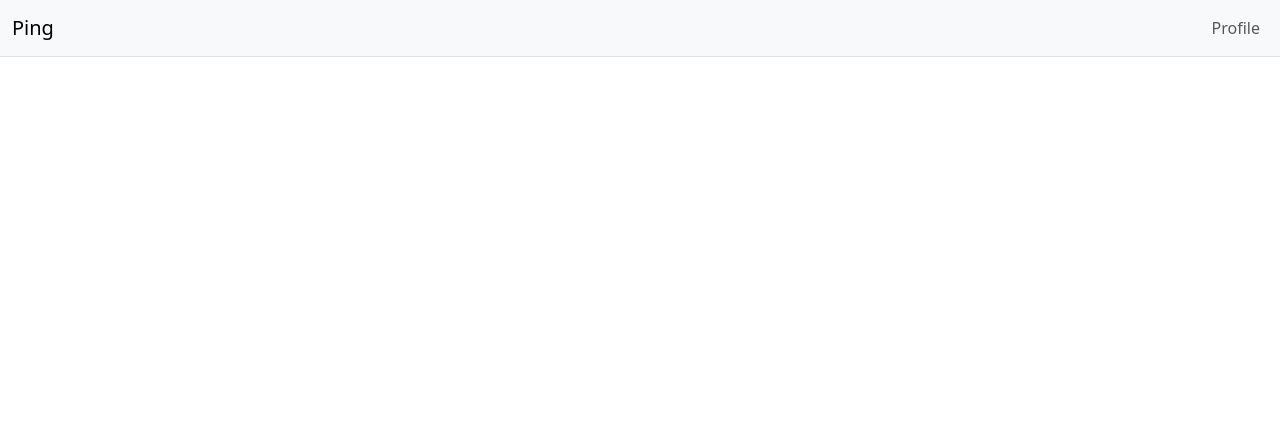
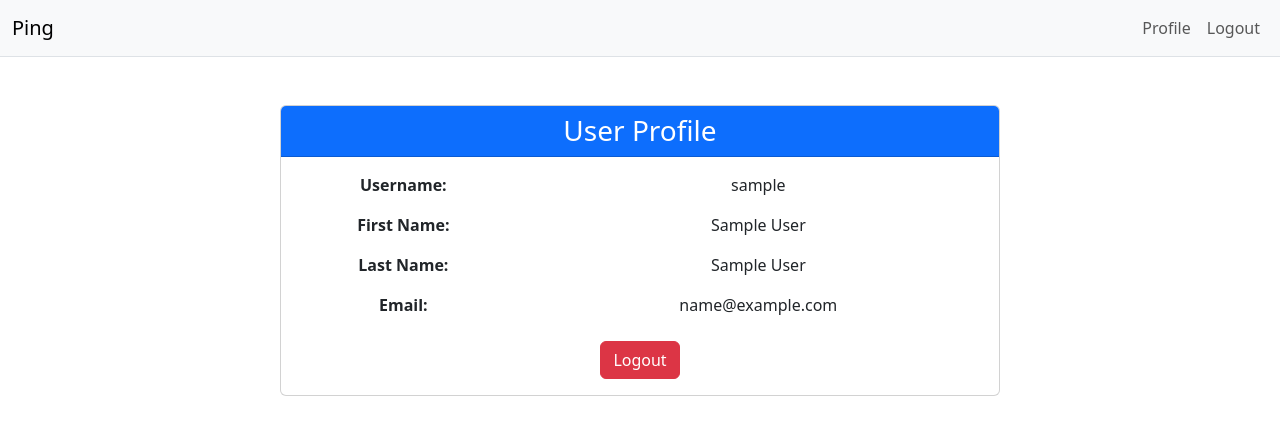
Before and after one commit to HasseenSayed/PingLite, a Flask app: page /profile in a window 1280 px wide. Shown: the top 435 px of the page. Run offline with Flask 3, Linux system fonts and the light colour scheme; the visitor is signed in with stand-in values (Sample User, id 1).

Commit message:
cursor dinges

```diff
--- a/api/api.py
+++ b/api.py
@@ -1,6 +1,6 @@
 from mysql.connector import connect, Error
 from flask import Flask, jsonify, request
-from user import User
+from models import User
 
 app = Flask(__name__)
 
--- a/app.py
+++ b/app.py
@@ -1,14 +1,14 @@
 from flask import Flask, render_template, redirect, request, session
 from werkzeug.middleware.proxy_fix import ProxyFix
 import requests
+import json
+from models import User
 
 app = Flask(__name__)
 app.secret_key = "test"
 app.wsgi_app = ProxyFix(
     app.wsgi_app, x_for=1, x_proto=1, x_host=1, x_prefix=1
 )
-
-user = None
 
 @app.route("/")
 def home():
@@ -19,7 +19,16 @@ def home():
 @app.route("/profile", methods=["GET"])
 def profile():
     if 'loggedin' in session:
-        return render_template("profile.html")
+        # Create a user object from session data
+        user_data = {
+            'username': session.get('username'),
+            'user_id': session.get('user_id', 0),
+            'user_first_name': session.get('first_name', ''),
+            'user_last_name': session.get('last_name', ''),
+            'user_email': session.get('email', '')
+        }
+        user = User.from_dict(user_data)
+        return render_template("profile.html", user=user.to_dict())
     else:
         return redirect("/")
 
@@ -34,6 +43,23 @@ def login():
             return render_template("login_error.html", content="Username/password error.")
         else:
             session['loggedin'] = True
+            session['username'] = request.form['username']
+            session['password'] = request.form['password']
+
+            # If the API returns user data, store it in session
+            try:
+                response_data = res.json()
+                if 'user_id' in response_data:
+                    session['user_id'] = response_data.get('user_id')
+                if 'user_first_name' in response_data:
+                    session['first_name'] = response_data.get('user_first_name')
+                if 'user_last_name' in response_data:
+                    session['last_name'] = response_data.get('user_last_name')
+                if 'user_email' in response_data:
+                    session['email'] = response_data.get('user_email')
+            except:
+                pass  # If response is not JSON or doesn't contain user data, just continue
+
             return redirect("/")
     else:
         return render_template("login.html", title="Login")
@@ -47,8 +73,14 @@ def register():
             return render_template("login_error.html", content="Username already exists blud.")
 
         return redirect("/")
-    return render_template("register.html", title="Regiser User")
+    return render_template("register.html", title="Register User")
 
 @app.route("/user-already-exists")
 def userexistserror():
     return render_template("user_exists.html", title="Error")
+
+@app.route("/logout")
+def logout():
+    # Clear the session
+    session.clear()
+    return redirect("/")
--- /dev/null
+++ b/models.py
@@ -0,0 +1,26 @@
+class User:
+    def __init__(self, user_id, username, first_name, last_name, email=None):
+        self.user_id = user_id
+        self.username = username
+        self.first_name = first_name
+        self.last_name = last_name
+        self.email = email
+
+    def to_dict(self):
+        return {
+            'user_id': self.user_id,
+            'username': self.username,
+            'first_name': self.first_name,
+            'last_name': self.last_name,
+            'email': self.email
+        }
+
+    @classmethod
+    def from_dict(cls, data):
+        return cls(
+            user_id=data.get('user_id'),
+            username=data.get('username'),
+            first_name=data.get('user_first_name'),
+            last_name=data.get('user_last_name'),
+            email=data.get('user_email')
+        )
--- a/templates/base.html
+++ b/templates/base.html
@@ -24,6 +24,9 @@
                         <li class="nav-item">
                             <a class="nav-link" href="/profile">Profile</a>
                         </li>
+                        <li class="nav-item">
+                            <a class="nav-link" href="/logout">Logout</a>
+                        </li>
                     {% else %}
                         <li class="nav-item">
                             <a class="nav-link" href="/login">Login</a>
--- a/templates/profile.html
+++ b/templates/profile.html
@@ -1,4 +1,41 @@
 {% extends "base.html" %}
 {% block body %}
-
+<div class="container">
+    <div class="row">
+        <div class="col-md-8 offset-md-2">
+            <div class="card">
+                <div class="card-header bg-primary text-white">
+                    <h3 class="mb-0">User Profile</h3>
+                </div>
+                <div class="card-body">
+                    {% if user %}
+                        <div class="row mb-3">
+                            <div class="col-md-4 fw-bold">Username:</div>
+                            <div class="col-md-8">{{ user.username }}</div>
+                        </div>
+                        <div class="row mb-3">
+                            <div class="col-md-4 fw-bold">First Name:</div>
+                            <div class="col-md-8">{{ user.first_name }}</div>
+                        </div>
+                        <div class="row mb-3">
+                            <div class="col-md-4 fw-bold">Last Name:</div>
+                            <div class="col-md-8">{{ user.last_name }}</div>
+                        </div>
+                        {% if user.email %}
+                        <div class="row mb-3">
+                            <div class="col-md-4 fw-bold">Email:</div>
+                            <div class="col-md-8">{{ user.email }}</div>
+                        </div>
+                        {% endif %}
+                        <div class="mt-4">
+                            <a href="/logout" class="btn btn-danger">Logout</a>
+                        </div>
+                    {% else %}
+                        <p>No user data available.</p>
+                    {% endif %}
+                </div>
+            </div>
+        </div>
+    </div>
+</div>
 {% endblock %}
```
Also changed, not shown: api/user.py (deleted, +0 -14 lines).
